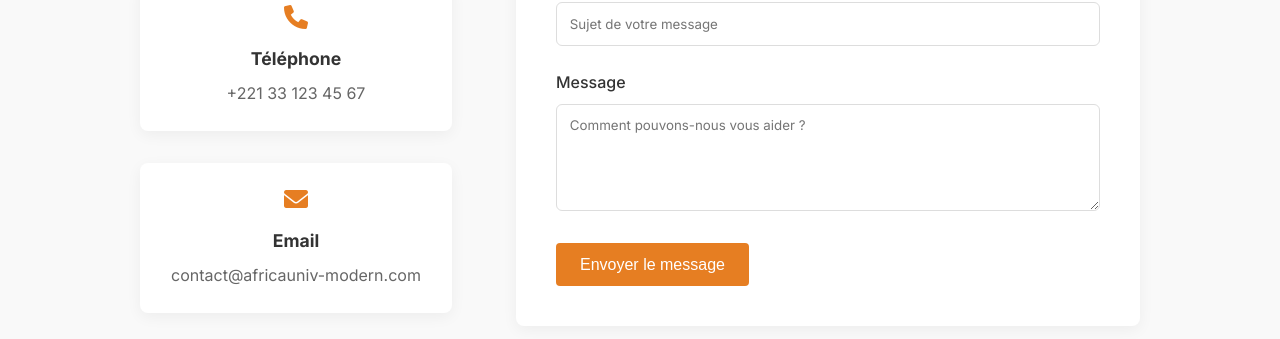
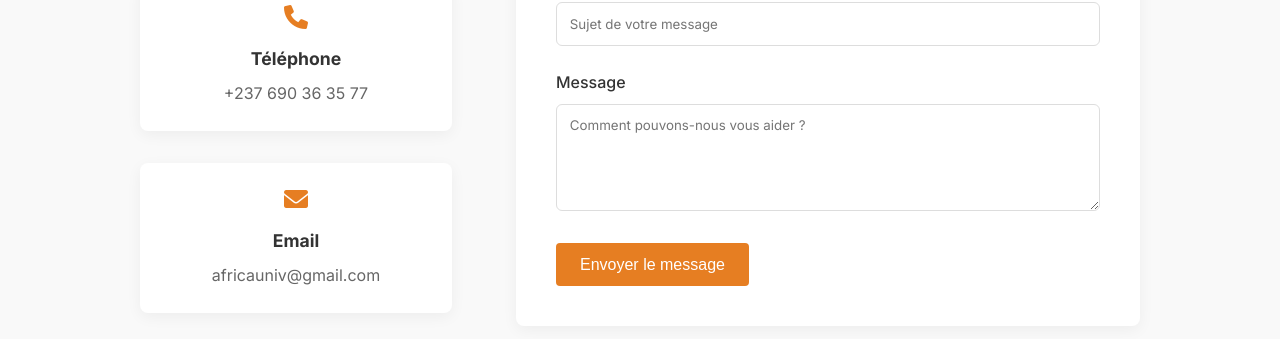
Before and after one commit to GOUTIA-PRINCE/Africa-univ-site-web-, an Angular app: page /contact in a window 1280 px wide. Shown: the part 540-879 px from the top of the page. Built offline with nearby package versions, Linux system fonts and the light colour scheme.

Commit message:
mise a jour

```diff
--- a/src/app/features/contact/contact.component.html
+++ b/src/app/features/contact/contact.component.html
@@ -14,12 +14,12 @@
             <div class="info-card">
                 <i class="fas fa-phone"></i>
                 <h3>Téléphone</h3>
-                <p>+221 33 123 45 67</p>
+                <p>+237 690 36 35 77</p>
             </div>
             <div class="info-card">
                 <i class="fas fa-envelope"></i>
                 <h3>Email</h3>
-                <p>contact&#64;africauniv-modern.com</p>
+                <p>africauniv&#64;gmail.com</p>
             </div>
         </div>
 
```
